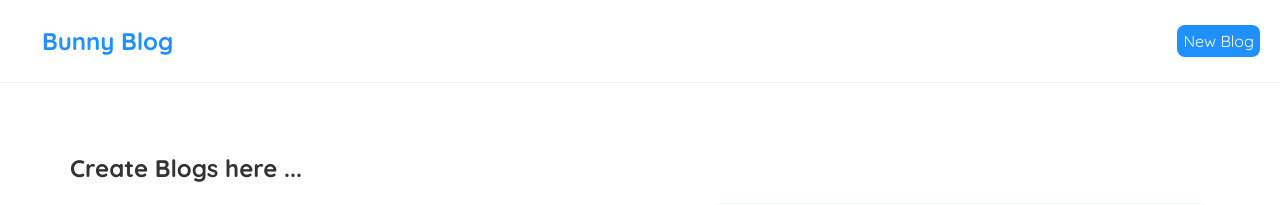
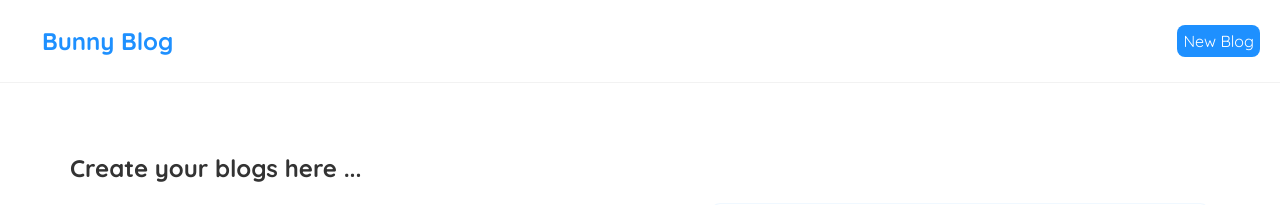
Before and after one commit to SOPHIA-MARY-R/React-Learning--Bunny-Blog, a React (Create React App) app: page /create in a window 1280 px wide. Shown: the top 205 px of the page. Built offline with nearby package versions, Linux system fonts and the light colour scheme.

Commit message:
Improvised Creat blog page

```diff
--- a/src/components/CreateBlog.jsx
+++ b/src/components/CreateBlog.jsx
@@ -22,9 +22,10 @@ export default function CreateBlog(){
     }
 
     return(
+        <>
+            <h2>Create your blogs here ...</h2>
+            <br/>
             <div className="blog-container">
-            <h2>Create Blogs here ...</h2>
-            <br/>
                 <div className="blog-edit">
                     <form className="blog-form" onSubmit={handleSubmit}>
                         <label>Blog Topic </label>
@@ -63,5 +64,6 @@ export default function CreateBlog(){
                     </div>
                 </div>
             </div>
+        </>
     );
 }
```
Lines whose indentation alone changed are shown as unchanged.
